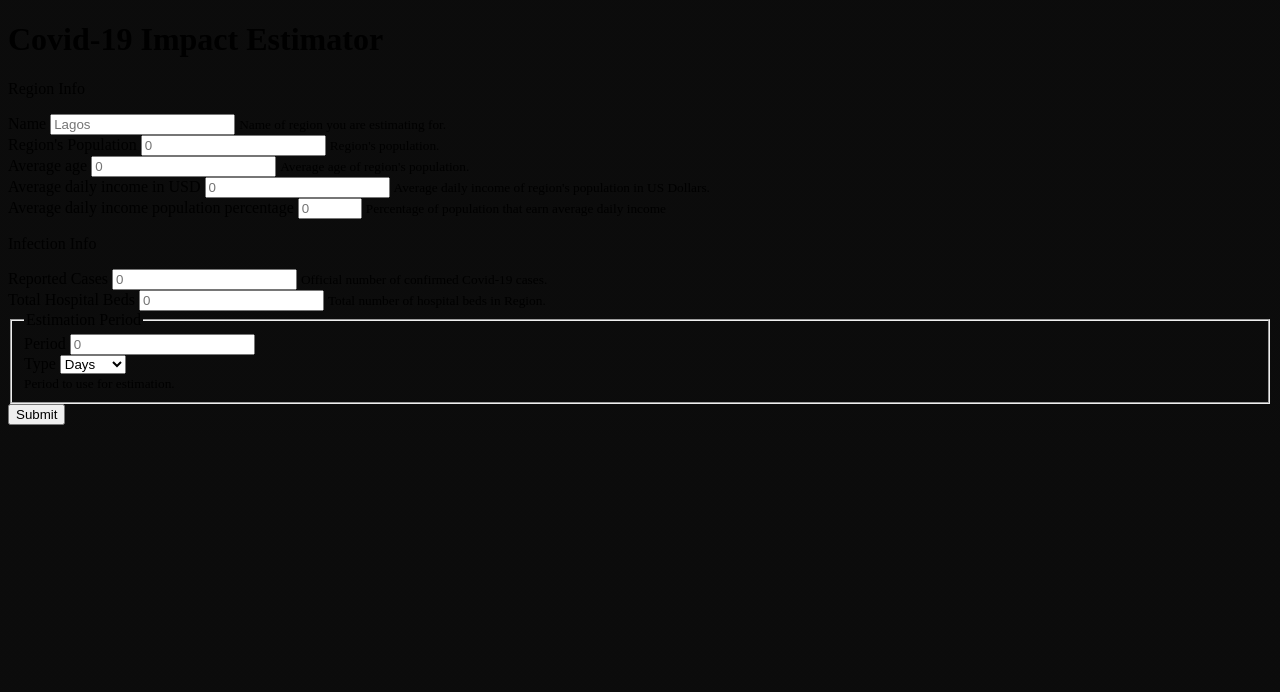
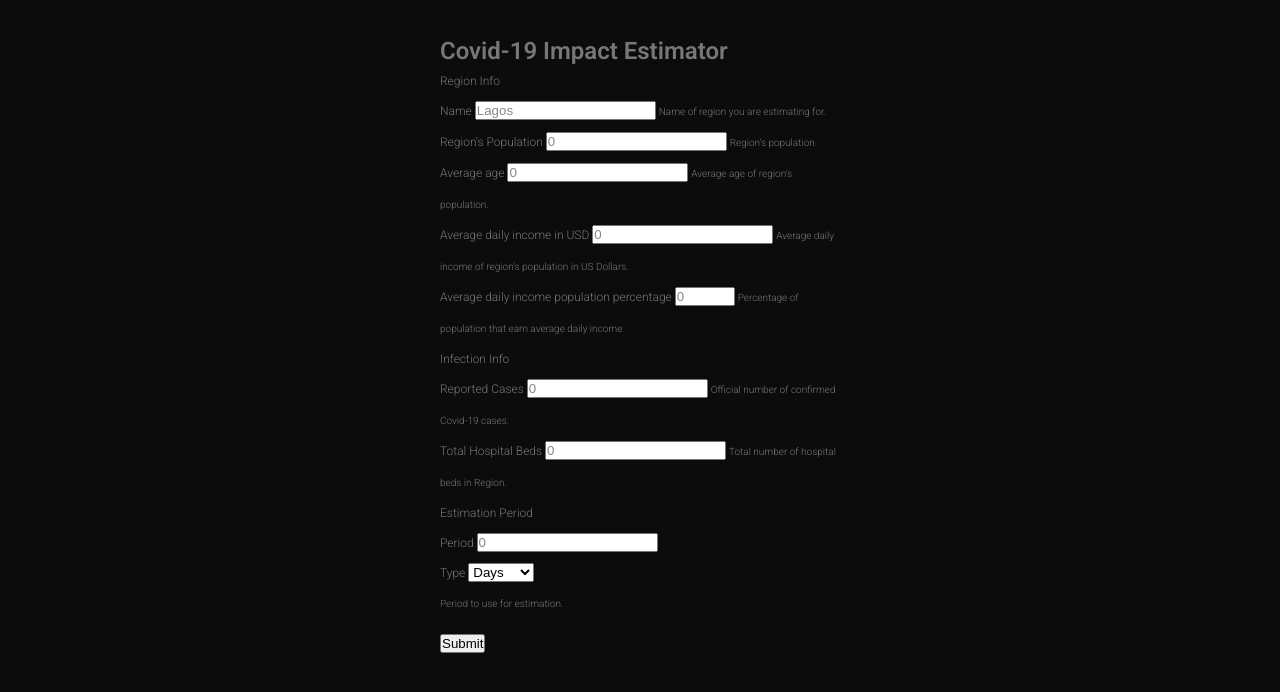
Before and after one commit to patbpm/convid19estimator, a Django app: page / in a window 1280 px wide. Shown: the top 692 px of the page. Run offline with Django 3.2, Linux system fonts and the light colour scheme.

Commit message:
fixing style 13

```diff
--- a/templates/base.html
+++ b/templates/base.html
@@ -10,11 +10,15 @@
     <meta name="description" content="This is an example of app that estimate the impact of convid -19. The esult provide the severe and the normal impact.">
     <title>{% block title %} HOME | Welcome {% endblock %}</title>
     <link rel="preload" href="{% static 'convidapp/css/index.css' %}" as="style">
+    <link rel="stylesheet" href="{% static 'convidapp/css/index.css' %}" >
+
     <style>
         body {
             background: linear-gradient(rgba(7, 7, 7, 0.8), rgba(7, 7, 7, 0.8));
             background-color: #202020;
             background-size: cover;
+            padding: 18px;
+            margin: 18px;
         }
         @media (max-width: 300px) {
             body { background-color: #405856; }
```
